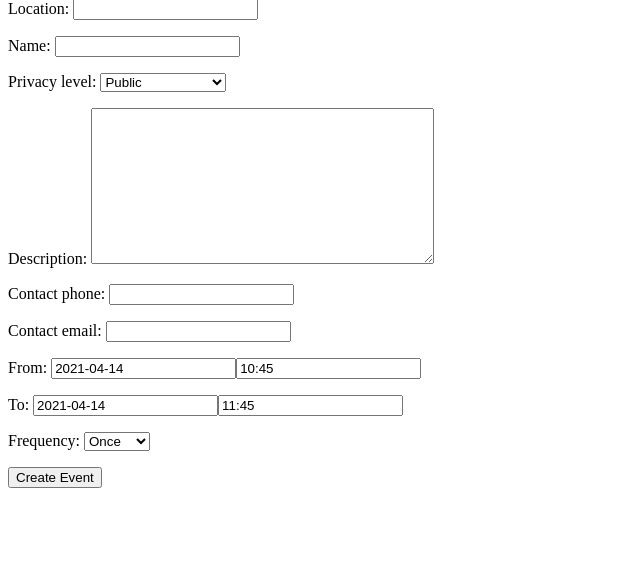
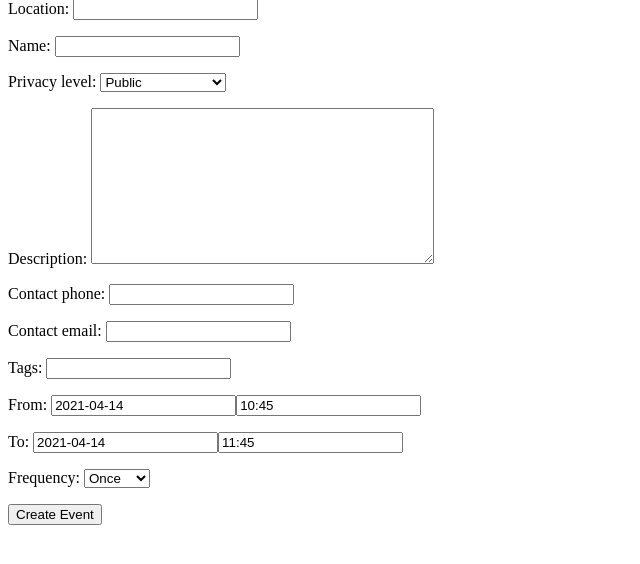
Before and after one commit to dukeofdylan/COP4710_Project, a Django app: page /event/1/1/create in a window 1280 px wide. Shown: the part 46-610 px from the top of the page, without its empty margins (0-640 px from the left). Run offline with Django 3.2, Linux system fonts and the light colour scheme; a user stored in the database is signed in; tables that the repository leaves empty hold one stand-in row (values such as "Sample post"); some libraries are stand-ins or nearby versions.

Commit message:
Add tag creation and view

```diff
--- a/project/accounts/models.py
+++ b/project/accounts/models.py
@@ -15,8 +15,8 @@ class User(AbstractUser):
     university = models.ForeignKey(
         "unievents.university", on_delete=models.DO_NOTHING, related_name="students", null=True
     )
-    admin_at: models.Manager
-    rso_memberships: models.Manager
+    admin_at: "models.manager.RelatedManager"
+    rso_memberships: "models.manager.RelatedManager"
 
     def is_admin(self, rso_id: int):
         return bool(self.admin_at.filter(pk=rso_id))
--- a/project/templates/unievents/event_create.html
+++ b/project/templates/unievents/event_create.html
@@ -15,6 +15,14 @@
     <p>{{ event_form.phone.label_tag }} {{ event_form.phone }}</p>
     {{ event_form.email.errors }}
     <p>{{ event_form.email.label_tag }} {{ event_form.email }}</p>
+    {{ event_form.tags.errors }}
+    <p>{{ event_form.tags.label_tag }} {{ event_form.tags }}</p>
+    {% comment %} HERE'S HOW YOU ITERATE OVER TAGS {% endcomment %}
+    <div hidden>
+        {% for tag in possible_tags %}
+            <p>{{tag.text}}</p>
+        {% endfor %}
+    </div>
     {{ event_form.dtstart.errors }}
     <p>{{ event_form.dtstart.label_tag }} {{ event_form.dtstart }}</p>
     {{ event_form.dtend.errors }}
--- a/project/templates/unievents/event_view.html
+++ b/project/templates/unievents/event_view.html
@@ -7,6 +7,7 @@
     <p>Description: {{ event.description|linebreaks }}</p>
     <p>Contact Phone: {{ event.phone }}</p>
     <p>Contact Email: {{ event.email }}</p>
+    <p>Tags: {{ event.formatted_tags }} </p>
     <p>Location: </br> <img src="{{ event.location.image.url }}" alt="Location has not loaded"/></p>
     <p>Start time: {{event.dtstart.isoformat}}</p>
     <p>End time: {{ event.dtend.isoformat }}</p>
--- a/project/unievents/forms.py
+++ b/project/unievents/forms.py
@@ -4,7 +4,7 @@ from django.core.exceptions import ValidationError
 from django.db.models.query import QuerySet
 from accounts.models import User
 from accounts.forms import CaseInsensitiveEmail
-from unievents.models import Event, Location, RSO, University
+from unievents.models import Event, Event_tag, Location, RSO, University
 from django import forms
 from mapwidgets.widgets import GooglePointFieldWidget, GoogleStaticMapWidget
 from django.contrib.gis.geos.geometry import GEOSGeometry
@@ -125,6 +125,12 @@ class CreateRSOForm(forms.ModelForm):
         return instance
 
 
+class TagFormField(forms.CharField):
+    def clean(self, value):
+        value = super().clean(value)
+        return [t.lower().strip() for t in value.split(",") if t.strip()]
+
+
 class CreateEventForm(forms.ModelForm):
     phone = forms.fields.CharField(widget=forms.TextInput, label="Contact phone")
     dtstart = forms.fields.SplitDateTimeField(
@@ -144,6 +150,7 @@ class CreateEventForm(forms.ModelForm):
     )
     summary = forms.fields.CharField(widget=forms.TextInput, label="Name")
     email = CaseInsensitiveEmail(widget=forms.TextInput, label="Contact email")
+    tags = TagFormField(required=False)
 
     class Meta:
         model = Event
@@ -165,9 +172,13 @@ class CreateEventForm(forms.ModelForm):
     # Am I breaking Liskov substitution principle? HELL YEAH.
     def save(self, location, commit=True):
         instance = super().save(commit=False)
+
         instance.university_id = self.university_id
         instance.rso_id = self.rso_id
         instance.location_id = location.location_id
         if commit:
             instance.save()
+            for t in self.cleaned_data["tags"]:
+                tag = Event_tag.objects.filter(text=t).first() or Event_tag.objects.create(text=t)
+                tag.events.add(instance)
         return instance
--- a/project/unievents/models.py
+++ b/project/unievents/models.py
@@ -1,6 +1,5 @@
 # TODO: Add unique constraints
 from django.db import models
-from django.db.models.manager import Manager
 from accounts.models import User
 from multiselectfield import MultiSelectField
 
@@ -37,7 +36,7 @@ class University(GetFieldsMixin, models.Model):
     email_domain = models.TextField(db_column="email_domain", blank=False, null=False)
     location = models.ForeignKey(Location, on_delete=models.CASCADE, blank=False, null=False)
     max_avatar_size = 5 * 1024 * 1024
-    students: Manager
+    students: "models.manager.RelatedManager"
 
     class Meta:
         db_table = "university"
@@ -55,17 +54,6 @@ class RSO(GetFieldsMixin, models.Model):
         db_table = "rso"
 
 
-WEEKDAY_CHOICES = (
-    ("MO", "Monday"),
-    ("TU", "Tuesday"),
-    ("WE", "Wednesday"),
-    ("TH", "Thursday"),
-    ("FR", "Friday"),
-    ("SA", "Saturday"),
-    ("SU", "Sunday"),
-)
-
-
 class Event(GetFieldsMixin, models.Model):
     class PrivacyLevel(models.IntegerChoices):
         Public = 1
@@ -76,8 +64,18 @@ class Event(GetFieldsMixin, models.Model):
         Once = "ONCE"
         Daily = "DAILY"
         Weekly = "WEEKLY"
+        # Not implemented yet
         # Monthly = "MONTHLY"
         # Yearly = "YEARLY"
+
+    class Weekday(models.TextChoices):
+        Monday = "MO"
+        Tuesday = "TU"
+        Wednesday = "WE"
+        Thursday = "TH"
+        Friday = "FR"
+        Saturday = "SA"
+        Sunday = "SU"
 
     event_id = models.AutoField(db_column="event_id", primary_key=True)
     summary = models.TextField(db_column="summary")
@@ -106,14 +104,18 @@ class Event(GetFieldsMixin, models.Model):
         db_column="byday",
         blank=True,
         null=True,
-        choices=WEEKDAY_CHOICES,
+        choices=Weekday.choices,
         verbose_name="Repeat on",
     )
     location = models.ForeignKey(Location, on_delete=models.CASCADE, blank=False, null=False)
     rso = models.ForeignKey(RSO, on_delete=models.CASCADE, related_name="events", blank=False, null=False)
+    tags: "models.manager.RelatedManager"
 
     class Meta:
         db_table = "event"
+
+    def formatted_tags(self):
+        return ", ".join(t.text for t in self.tags.all())
 
 
 class Comment(GetFieldsMixin, models.Model):
@@ -137,8 +139,8 @@ class Comment(GetFieldsMixin, models.Model):
 
 class Event_tag(GetFieldsMixin, models.Model):
     event_tag_id = models.AutoField(db_column="event_tag_id", primary_key=True)
-    event_tag_name = models.TextField(db_column="event_tag_name", blank=False, null=False)
-    event = models.ManyToManyField(Event, related_name="tags", blank=False, null=False)
+    text = models.TextField(db_column="text", blank=False, null=False)
+    events = models.ManyToManyField(Event, related_name="tags", blank=False)
 
     class Meta:
         db_table = "event_tag"
--- a/project/unievents/views.py
+++ b/project/unievents/views.py
@@ -11,7 +11,7 @@ from accounts.models import User
 from unievents.forms import CreateEventForm, CreateLocationForm, CreateRSOForm, CreateUniversityForm
 from django.core.exceptions import PermissionDenied
 
-from unievents.models import Comment, Event, RSO, University
+from unievents.models import Comment, Event, Event_tag, RSO, University
 from django.contrib.auth.mixins import LoginRequiredMixin
 
 
@@ -154,10 +154,9 @@ def leave_rso_view(request, university_id, rso_id):
     user: User = request.user
     if user.is_admin(rso_id):
         raise PermissionError("Admin of an RSO cannot leave it.")
-    query = user.rso_memberships.filter(pk=rso_id)
-    if not query:
+    rso = user.rso_memberships.filter(pk=rso_id).first()
+    if rso is None:
         raise PermissionError("Only RSO members can leave it, duh.")
-    rso = query[0]
     user.rso_memberships.remove(rso)
     return redirect("rso_view", university_id, rso_id)
 
@@ -172,6 +171,7 @@ def create_event_view(request, university_id: int, rso_id):
         "is_admin": request.user.is_admin(rso_id),
         "rso": RSO.objects.get(pk=rso_id),
         "university": University.objects.get(pk=university_id),
+        "possible_tags": Event_tag.objects.all(),
     }
     if request.method == "GET":
         return render(request, "unievents/event_create.html", context)
```
Also changed, not shown: project/unievents/migrations/0015_auto_20210407_1554.py (added), project/unievents/migrations/0016_auto_20210407_1601.py (added).
